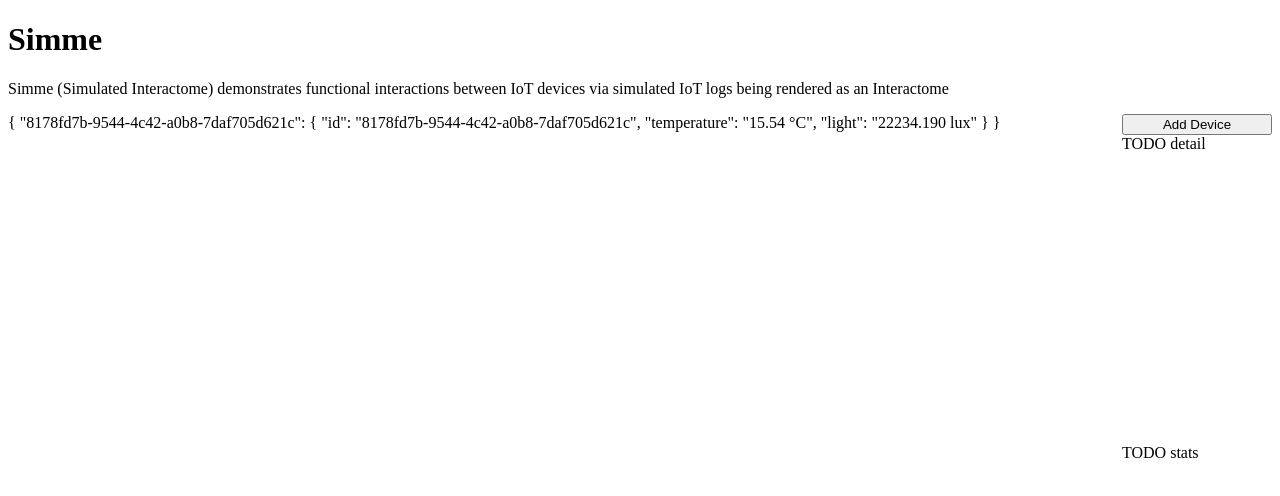
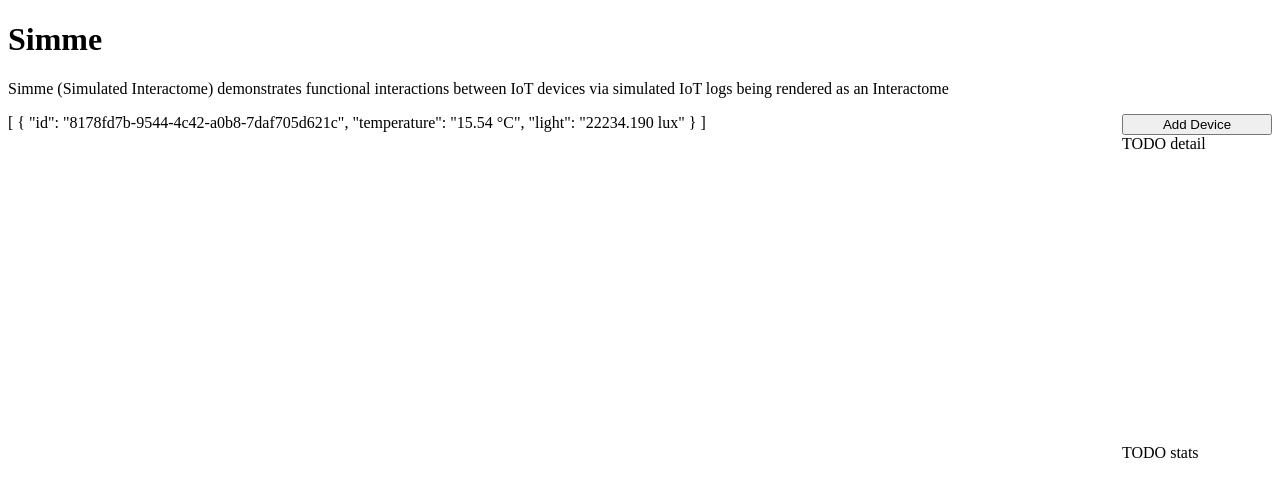
Before and after one commit to satyasinha/hdr-demo, a Vue app: page / in a window 1280 px wide. Shown: the top 496 px of the page. Built offline with nearby package versions, Linux system fonts and the light colour scheme.

Commit message:
:recycle:
- send array of devices instead of object
- use mapGetters

```diff
--- a/src/components/App.vue
+++ b/src/components/App.vue
@@ -16,7 +16,7 @@
 </template>
 
 <script>
-import { mapMutations } from 'vuex'
+import { mapGetters, mapMutations } from 'vuex'
 import Detail from './Detail.vue'
 import Interactome from './Interactome.vue'
 import Stats from './Stats.vue'
@@ -24,9 +24,9 @@ import Stats from './Stats.vue'
 export default {
   components: { Detail, Interactome, Stats },
   computed: {
-    devices () {
-      return this.$store.state.devicesSensorData
-    }
+    ...mapGetters([
+      'devices'
+    ])
   },
   data () {
     return {
--- a/src/store.js
+++ b/src/store.js
@@ -28,6 +28,10 @@ const mutations = {
   }
 }
 
+const getters = {
+  devices: state => Object.values(state.devicesSensorData)
+}
+
 const actions = {
   run ({ commit, state }) {
     setInterval(() => {
@@ -40,5 +44,5 @@ const actions = {
 }
 
 export default new Vuex.Store({
-  state, mutations, actions
+  state, getters, mutations, actions
 })
```
